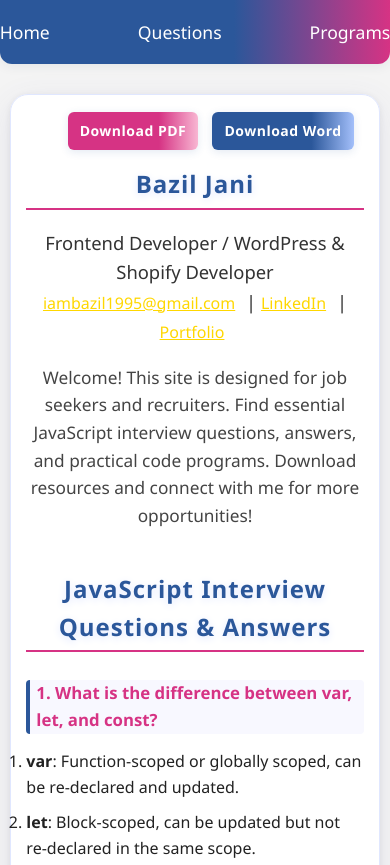
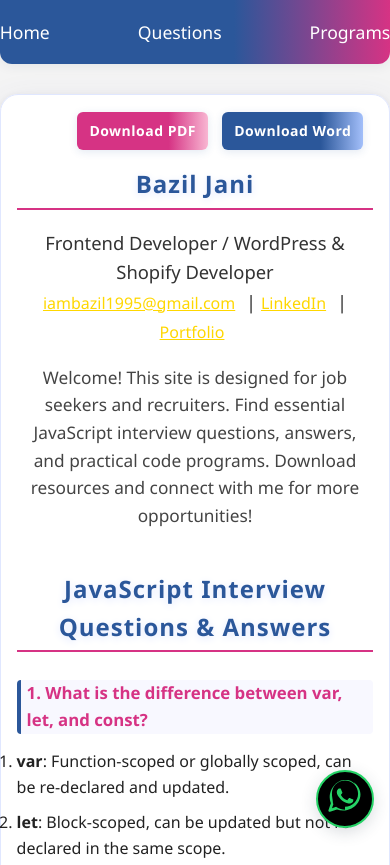
Before and after one commit to baziljani/practice, a plain HTML site: page frontend/index.htm in a window 390 px wide. Shown: the top 865 px of the page. Drawn offline with Linux system fonts and the light colour scheme.

Commit message:
whatsapp link added

```diff
--- a/frontend/index.htm
+++ b/frontend/index.htm
@@ -17,9 +17,16 @@
         </nav>
 
         <div class="container">
+            <!-- WhatsApp Floating Button -->
+            <a href="https://wa.me/919791789497" class="whatsapp-float"
+                target="_blank" rel="noopener" title="Chat on WhatsApp">
+                <svg xmlns="http://www.w3.org/2000/svg" width="38" height="38"
+                    viewBox="0 0 448 512"><path fill="#25D366"
+                        d="M380.9 97.1C339-3.6 217.6-31.6 126.1 29.2 34.6 90-7.7 211.4 33.2 312.9l-32.1 93.7c-4.5 13.1 8.4 25.9 21.5 21.5l93.7-32.1c101.5 40.9 222.9-1.4 283.7-92.9 60.8-91.5 32.8-212.9-59.1-273.7zM224 400c-39.8 0-78.7-11.7-111.6-33.8l-7.9-5.2-55.6 19 19-55.6-5.2-7.9C59.7 262.7 48 223.8 48 184c0-97.2 78.8-176 176-176s176 78.8 176 176-78.8 176-176 176zm101.7-138.1c-5.5-2.7-32.5-16-37.5-17.8-5-1.8-8.7-2.7-12.4 2.7-3.6 5.5-14.2 17.8-17.4 21.5-3.2 3.6-6.4 4.1-11.9 1.4-32.5-16.2-53.8-28.9-75.2-65.3-5.7-9.8 5.7-9.1 16.2-30.3 1.8-3.6.9-6.8-.5-9.5-1.4-2.7-12.4-30-17-41.1-4.5-10.8-9.1-9.3-12.4-9.5-3.2-.2-6.8-.2-10.4-.2s-9.5 1.4-14.5 6.8c-5 5.5-19.1 18.7-19.1 45.5s19.6 52.7 22.3 56.3c2.7 3.6 38.5 58.8 93.4 80.1 13.1 5.7 23.3 9.1 31.3 11.6 13.1 4.1 25.1 3.5 34.6 2.1 10.6-1.6 32.5-13.3 37.1-26.2 4.6-12.9 4.6-24 3.2-26.2-1.3-2.2-5-3.6-10.5-6.3z" /></svg>
+            </a>
             <!-- Download Buttons -->
             <div class="download-btns">
-                <a href="/frontend/JavaScript_Questions.pdf"
+                <a href="./JavaScript_Questions.pdf"
                     class="download-btn pdf" download>Download PDF</a>
                 <a href="/frontend/JavaScript_Questions.docx"
                     class="download-btn word" download>Download Word</a>
@@ -1129,7 +1136,17 @@
                     <a href="https://baziljani.github.io/Personal-_Portfolio/"
                         target="_blank"
                         rel="noopener"
-                        class="footer-link">Portfolio</a>
+                        class="footer-link">Portfolio</a> |
+                    <a href="https://wa.me/919791789497" target="_blank"
+                        rel="noopener" class="footer-link"
+                        title="Chat on WhatsApp">
+                        <svg xmlns="http://www.w3.org/2000/svg" width="24"
+                            height="24" viewBox="0 0 448 512"
+                            style="vertical-align:middle; margin-right:4px;"><path
+                                fill="#25D366"
+                                d="M380.9 97.1C339-3.6 217.6-31.6 126.1 29.2 34.6 90-7.7 211.4 33.2 312.9l-32.1 93.7c-4.5 13.1 8.4 25.9 21.5 21.5l93.7-32.1c101.5 40.9 222.9-1.4 283.7-92.9 60.8-91.5 32.8-212.9-59.1-273.7zM224 400c-39.8 0-78.7-11.7-111.6-33.8l-7.9-5.2-55.6 19 19-55.6-5.2-7.9C59.7 262.7 48 223.8 48 184c0-97.2 78.8-176 176-176s176 78.8 176 176-78.8 176-176 176zm101.7-138.1c-5.5-2.7-32.5-16-37.5-17.8-5-1.8-8.7-2.7-12.4 2.7-3.6 5.5-14.2 17.8-17.4 21.5-3.2 3.6-6.4 4.1-11.9 1.4-32.5-16.2-53.8-28.9-75.2-65.3-5.7-9.8 5.7-9.1 16.2-30.3 1.8-3.6.9-6.8-.5-9.5-1.4-2.7-12.4-30-17-41.1-4.5-10.8-9.1-9.3-12.4-9.5-3.2-.2-6.8-.2-10.4-.2s-9.5 1.4-14.5 6.8c-5 5.5-19.1 18.7-19.1 45.5s19.6 52.7 22.3 56.3c2.7 3.6 38.5 58.8 93.4 80.1 13.1 5.7 23.3 9.1 31.3 11.6 13.1 4.1 25.1 3.5 34.6 2.1 10.6-1.6 32.5-13.3 37.1-26.2 4.6-12.9 4.6-24 3.2-26.2-1.3-2.2-5-3.6-10.5-6.3z" /></svg>
+                        WhatsApp
+                    </a>
                 </div>
                 <div class="footer-copy">&copy; 2025 All rights reserved.</div>
             </footer>
--- a/frontend/style.css
+++ b/frontend/style.css
@@ -1,3 +1,42 @@
+/* WhatsApp Floating Button */
+/* WhatsApp Floating Button - improved contrast and mobile responsive */
+.whatsapp-float {
+    position: fixed;
+    bottom: 32px;
+    right: 32px;
+    z-index: 1000;
+    background: #000000;
+    border-radius: 50%;
+    box-shadow: 0 4px 16px rgba(44,62,80,0.18);
+    padding: 10px;
+    display: flex;
+    align-items: center;
+    justify-content: center;
+    transition: box-shadow 0.2s, transform 0.2s;
+    border: 2px solid #25D366;
+}
+.whatsapp-float:hover {
+    box-shadow: 0 8px 24px rgba(44,62,80,0.28);
+    transform: scale(1.08);
+    background: #f0fff5;
+}
+.whatsapp-float svg {
+    display: block;
+}
+@media (max-width: 600px) {
+    .container {
+        padding: 0;
+        width: 100vw;
+        min-width: 100vw;
+        max-width: 100vw;
+        box-sizing: border-box;
+    }
+    .whatsapp-float {
+        bottom: 16px;
+        right: 16px;
+        padding: 8px;
+    }
+}
 /* Footer Modern, Responsive, and Highlighted */
 .site-footer {
     width: 100%;
@@ -34,9 +73,10 @@
     font-size: 0.98rem;
     opacity: 0.8;
 }
-/* Hide sections by default for tab navigation */
-.hidden-section {
-    display: none;
+/* WhatsApp SVG icon in footer */
+.footer-link.whatsapp-link svg {
+    vertical-align: middle;
+    margin-right: 4px;
 }
 
 .home-welcome {
```
